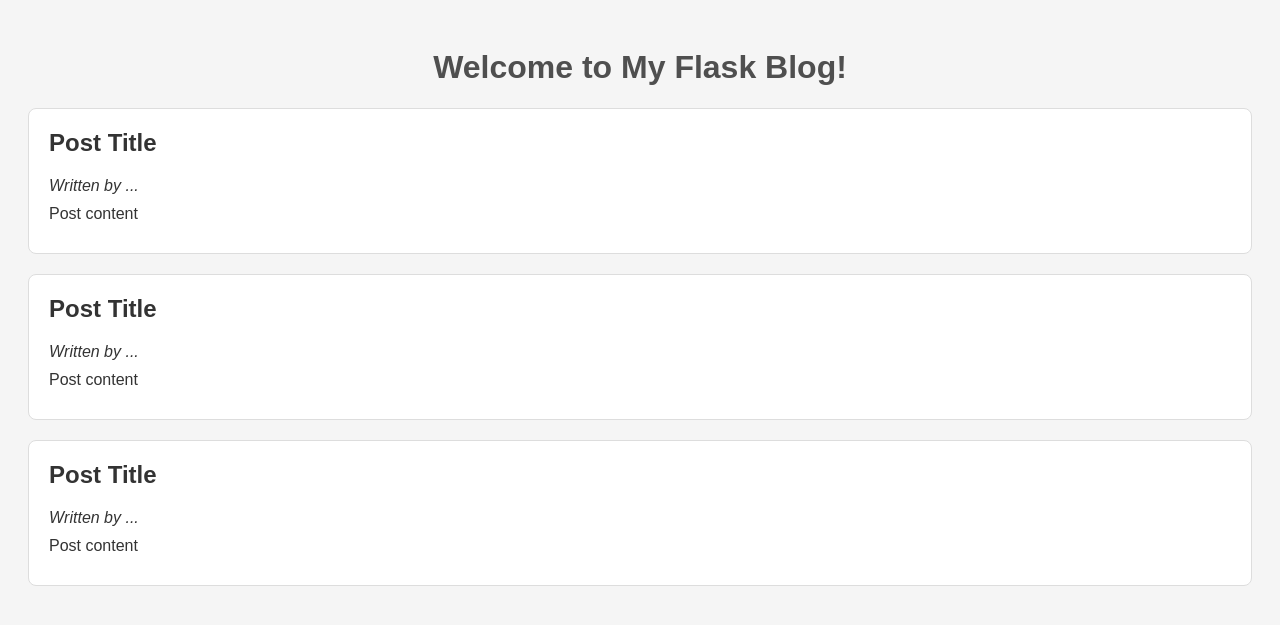
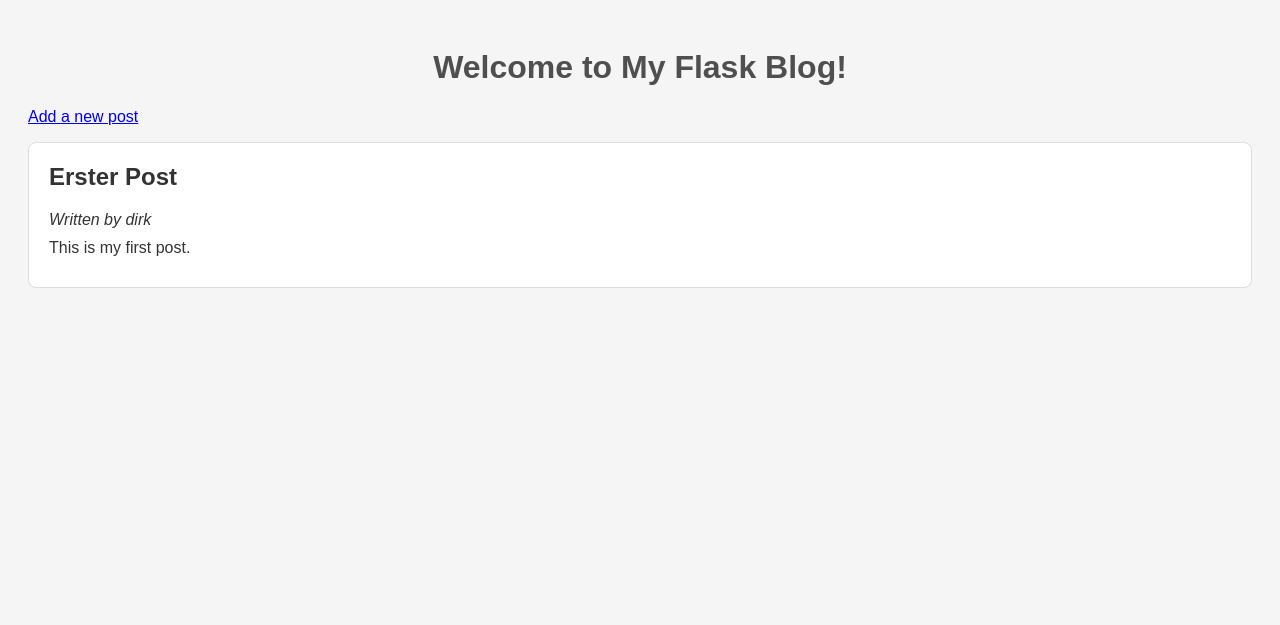
Before and after one commit to smartsys/masterblog-de, a Flask app: page / in a window 1280 px wide. Shown: the top 625 px of the page. Run offline with Flask 3, Linux system fonts and the light colour scheme.

Commit message:
new blog post template und app

```diff
--- a/app.py
+++ b/app.py
@@ -1,7 +1,6 @@
 import json
 
-from flask import Flask, render_template
-
+from flask import Flask, redirect, render_template, request, url_for
 app = Flask(__name__)
 
 
@@ -11,6 +10,27 @@ def index():
         blog_posts = json.load(file)
     return render_template('index.html', posts=blog_posts)
 
+@app.route('/add', methods=['GET', 'POST'])
+def add():
+    if request.method == 'POST':
+        with open('blog_posts.json', 'r', encoding='utf-8') as file:
+            blog_posts = json.load(file)
+
+        new_id = max((post['id'] for post in blog_posts), default=0) + 1
+        blog_posts.append({
+            'id': new_id,
+            'author': request.form.get('author'),
+            'title': request.form.get('title'),
+            'content': request.form.get('content'),
+        })
+
+        with open('blog_posts.json', 'w', encoding='utf-8') as file:
+            json.dump(blog_posts, file, indent=4)
+
+        return redirect(url_for('index'))
+
+    return render_template('add.html')
+
 
 if __name__ == '__main__':
     app.run(host="0.0.0.0", port=5000, debug=True)
--- a/blog_posts.json
+++ b/blog_posts.json
@@ -1,4 +1,8 @@
 [
-    {"id": 1, "author": "John Doe", "title": "First Post", "content": "This is my first post."},
-    {"id": 2, "author": "Jane Doe", "title": "Second Post", "content": "This is another post."}
+    {
+        "id": 1,
+        "author": "dirk",
+        "title": "Erster Post",
+        "content": "This is my first post."
+    }
 ]
--- a/templates/index.html
+++ b/templates/index.html
@@ -8,20 +8,13 @@
 </head>
 <body>
     <h1>Welcome to My Flask Blog!</h1>
+    <p><a href="{{ url_for('add') }}">Add a new post</a></p>
+    {% for post in posts %}
     <div class="post">
-        <h2>Post Title</h2>
-        <p><em>Written by ...</em></p>
-        <p>Post content</p>
+        <h2>{{ post.title }}</h2>
+        <p><em>Written by {{ post.author }}</em></p>
+        <p>{{ post.content }}</p>
     </div>
-    <div class="post">
-        <h2>Post Title</h2>
-        <p><em>Written by ...</em></p>
-        <p>Post content</p>
-    </div>
-    <div class="post">
-        <h2>Post Title</h2>
-        <p><em>Written by ...</em></p>
-        <p>Post content</p>
-    </div>
+    {% endfor %}
 </body>
 </html>
```
Also changed, not shown: templates/add.html (added, +31 -0 lines).
